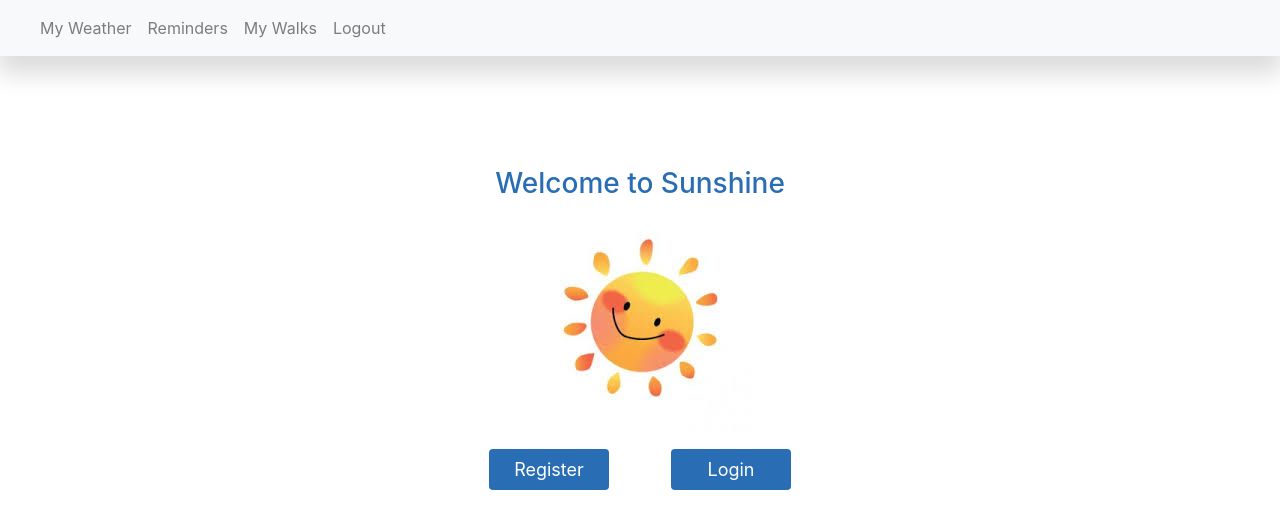
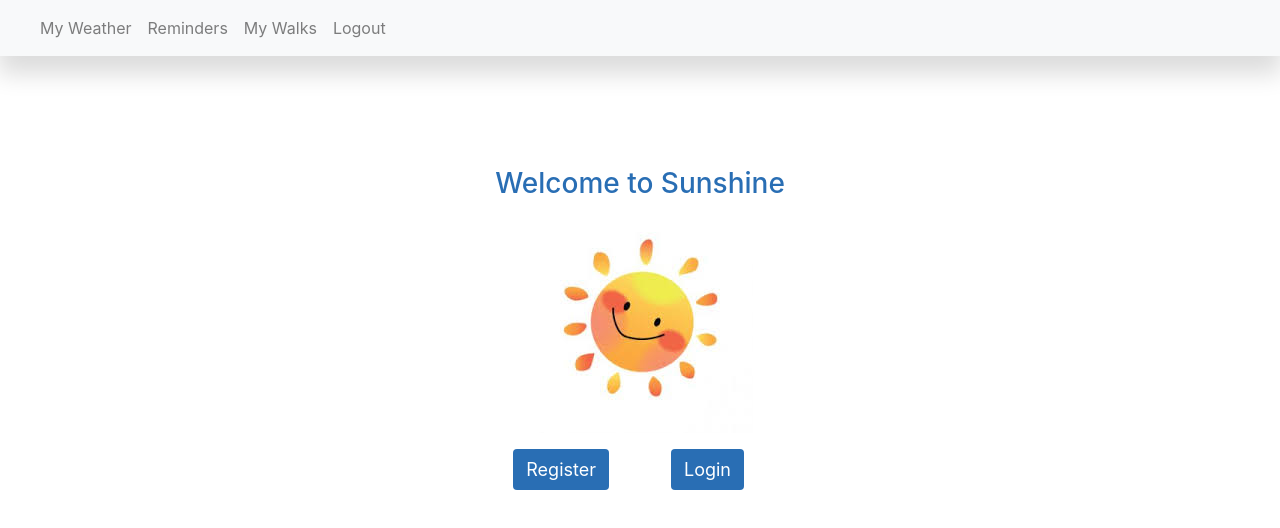
Before and after one commit to TR-SUNSHINE/Frontend, a React (Create React App) app: page /WelcomePage in a window 1280 px wide. Shown: the top 528 px of the page. Built offline with nearby package versions, Linux system fonts and the light colour scheme; no server answers; what google-maps-react would draw is missing.

Commit message:
STYLE: remove changes made on button on welcomePage

```diff
--- a/src/components/WelcomePage/WelcomePage.js
+++ b/src/components/WelcomePage/WelcomePage.js
@@ -19,14 +19,14 @@ const Welcome = () => {
                 <Row>
                     <Col xs={12} sm={12} md={6}>
                         <div className="button__container button__container--left" >
-                            <Button className="button--form" variant="accessible"><Link className="button--link" to="/RegisterPage">Register</Link></Button>
+                            <Button variant="accessible"><Link className="button--link" to="/RegisterPage">Register</Link></Button>
                         </div>
                     </Col>
 
                     <Col xs={12} sm={12} md={6}>
                         <div className="button__container button__container--right" >
                             {/* link to correct logiin LoginPage */}
-                            <Button className="button--form" variant="accessible"><Link className="button--link" to="/loginPage">Login</Link></Button>
+                            <Button variant="accessible"><Link className="button--link" to="/loginPage">Login</Link></Button>
                         </div>
                     </Col>
                 </Row>
```
